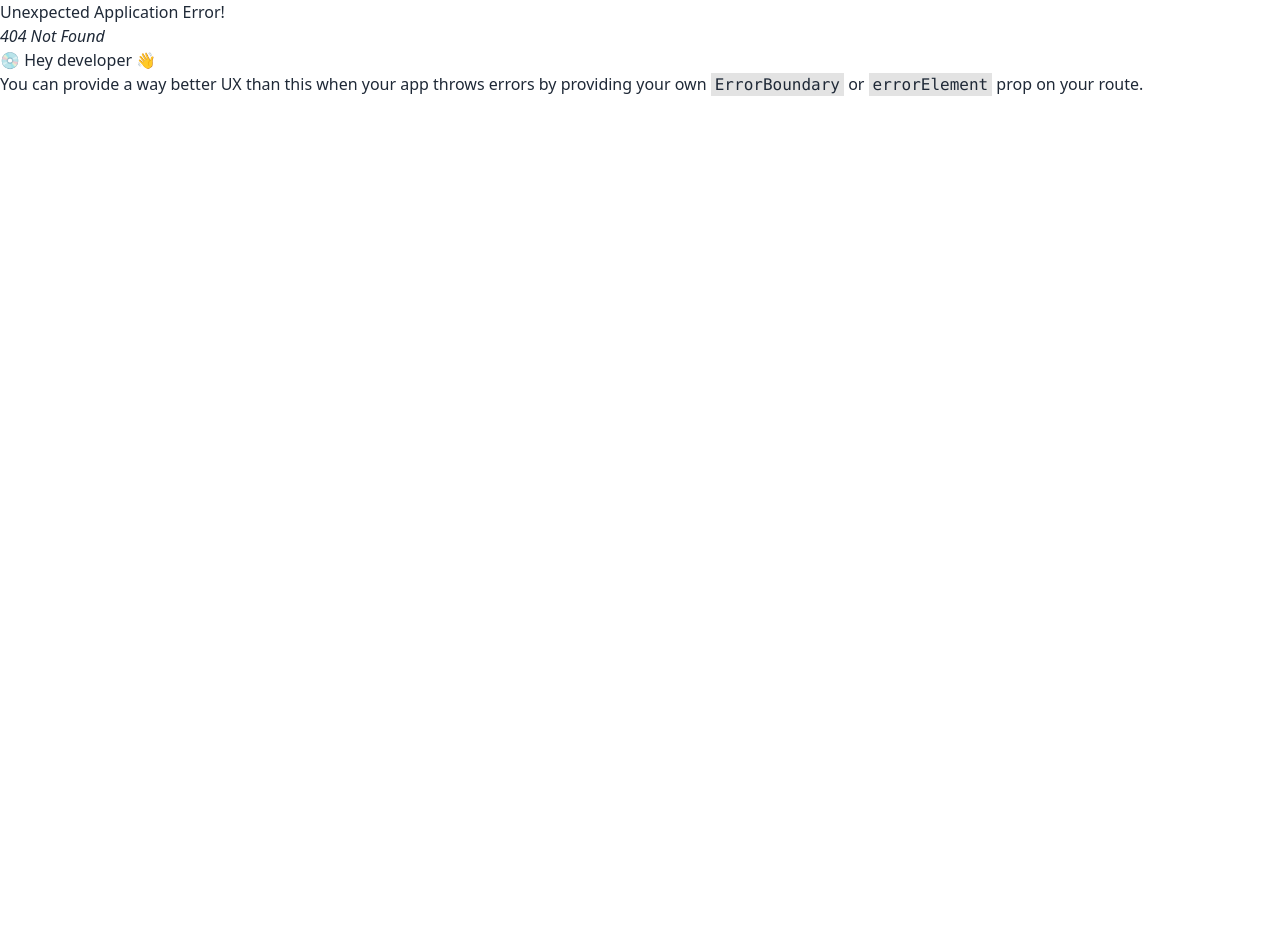
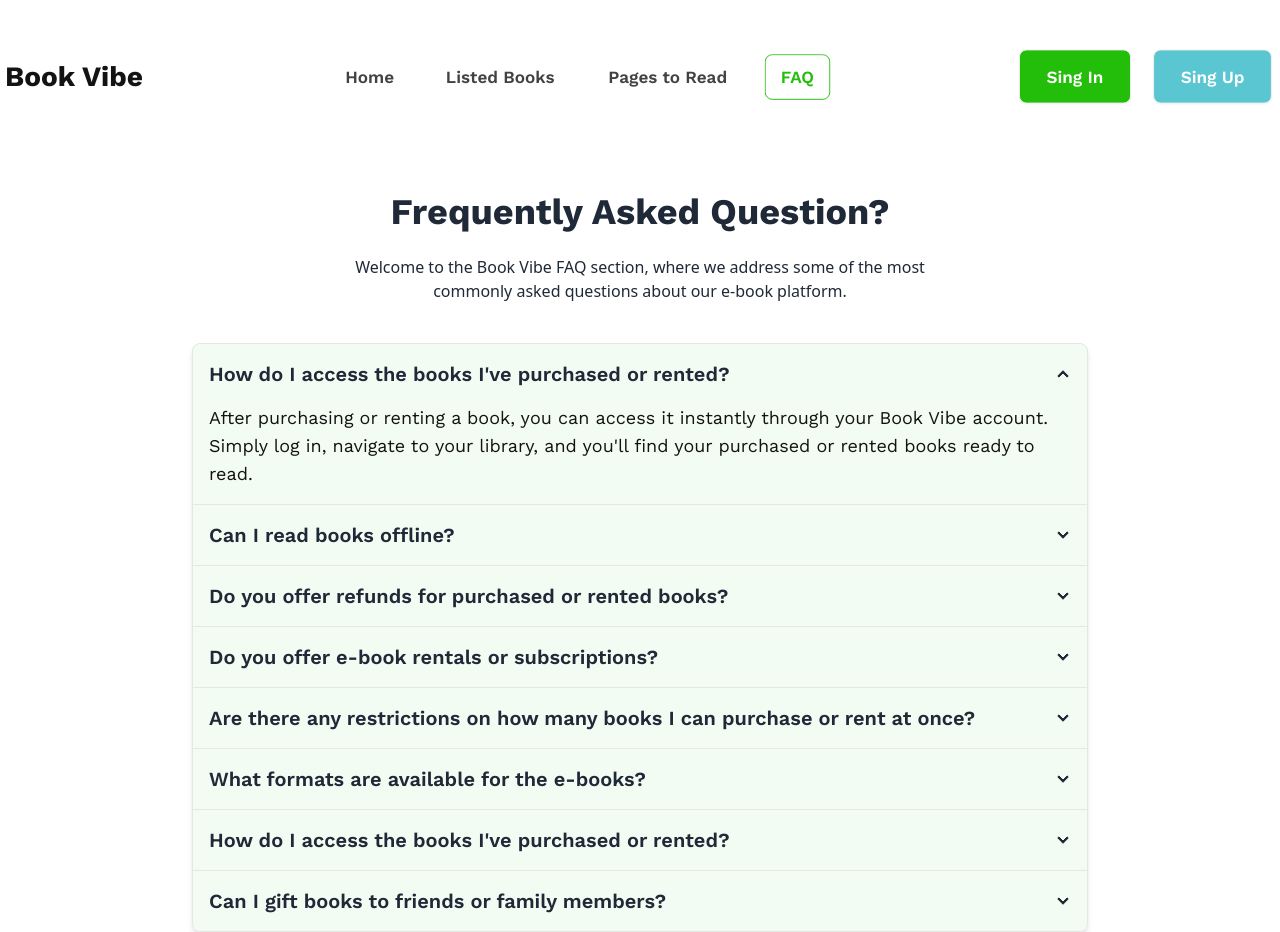
Before and after one commit to omor777/Book-Vibe, a React (Vite) app: page /faq in a window 1280 px wide. Before the commit this address had no page. Before the commit the page ends 800 px from the top, so only its background shows below. Built offline with nearby package versions, Linux system fonts and the light colour scheme; a web font is replaced by a local one.

Commit message:
added faq page

```diff
--- a/src/Routes/Router.jsx
+++ b/src/Routes/Router.jsx
@@ -4,6 +4,7 @@ import BookDetails from "../pages/BookDetails/BookDetails";
 import Home from "../pages/Home/Home";
 import ListedBooks from "../pages/ListedBooks/ListedBooks";
 import PagesToRead from "../pages/PagesToRead/PagesToRead";
+import Faq from "../pages/Faq/Faq";
 
 const router = createBrowserRouter([
   {
@@ -28,6 +29,10 @@ const router = createBrowserRouter([
         element: <BookDetails />,
         loader: () => fetch("/books.json"),
       },
+      {
+        path: "/faq",
+        element: <Faq />,
+      },
     ],
   },
 ]);
--- a/src/components/Navbar/Navbar.jsx
+++ b/src/components/Navbar/Navbar.jsx
@@ -17,7 +17,7 @@ const Navbar = () => {
           className={({ isActive }) => {
             return isActive
               ? "text-lg font-work-sans btn btn-outline text-green-900  font-semibold  rounded-lg border border-green-900 cursor-pointer hover:bg-green-900 hover:border-green-900"
-              : "text-black-80 text-lg font-work-sans btn";
+              : "text-black-80 text-lg font-work-sans btn  bg-transparent border-none shadow-none hover:bg-green-5 hover:text-green-900";
           }}
         >
           Home
@@ -27,7 +27,7 @@ const Navbar = () => {
           className={({ isActive }) => {
             return isActive
               ? "text-lg font-work-sans btn btn-outline text-green-900  font-semibold  rounded-lg border border-green-900 cursor-pointer hover:bg-green-900 hover:border-green-900"
-              : "text-black-80 text-lg font-work-sans btn";
+              : "text-black-80 text-lg font-work-sans btn  bg-transparent border-none shadow-none hover:bg-green-5 hover:text-green-900";
           }}
         >
           Listed Books
@@ -37,10 +37,20 @@ const Navbar = () => {
           className={({ isActive }) => {
             return isActive
               ? "text-lg font-work-sans btn btn-outline text-green-900  font-semibold  rounded-lg border border-green-900 cursor-pointer hover:bg-green-900 hover:border-green-900"
-              : "text-black-80 text-lg font-work-sans btn";
+              : "text-black-80 text-lg font-work-sans btn bg-transparent border-none shadow-none hover:bg-green-5 hover:text-green-900";
           }}
         >
           Pages to Read
+        </NavLink>
+        <NavLink
+          to={"/faq"}
+          className={({ isActive }) => {
+            return isActive
+              ? "text-lg font-work-sans btn btn-outline text-green-900  font-semibold  rounded-lg border border-green-900 cursor-pointer hover:bg-green-900 hover:border-green-900"
+              : "text-black-80 text-lg font-work-sans btn bg-transparent border-none shadow-none hover:bg-green-5 hover:text-green-900";
+          }}
+        >
+          FAQ
         </NavLink>
       </ul>
       <div className="hidden lg:flex items-center gap-4 flex-wrap">
--- a/src/layouts/Root.jsx
+++ b/src/layouts/Root.jsx
@@ -37,7 +37,7 @@ const Root = () => {
                   className={({ isActive }) => {
                     return isActive
                       ? "text-lg font-work-sans btn btn-outline text-green-900  font-semibold  rounded-lg border border-green-900 cursor-pointer hover:bg-green-900 hover:border-green-900"
-                      : "text-black-80 text-lg font-work-sans btn";
+                      : "text-black-80 text-lg font-work-sans btn bg-transparent border-none shadow-none hover:bg-green-5 hover:text-green-900";
                   }}
                 >
                   Home
@@ -47,7 +47,7 @@ const Root = () => {
                   className={({ isActive }) => {
                     return isActive
                       ? "text-lg font-work-sans btn btn-outline text-green-900  font-semibold  rounded-lg border border-green-900 cursor-pointer hover:bg-green-900 hover:border-green-900"
-                      : "text-black-80 text-lg font-work-sans btn";
+                      : "text-black-80 text-lg font-work-sans btn bg-transparent border-none shadow-none hover:bg-green-5 hover:text-green-900";
                   }}
                 >
                   Listed Books
@@ -57,10 +57,20 @@ const Root = () => {
                   className={({ isActive }) => {
                     return isActive
                       ? "text-lg font-work-sans btn btn-outline text-green-900  font-semibold  rounded-lg border border-green-900 cursor-pointer hover:bg-green-900 hover:border-green-900"
-                      : "text-black-80 text-lg font-work-sans btn";
+                      : "text-black-80 text-lg font-work-sans btn bg-transparent border-none shadow-none hover:bg-green-5 hover:text-green-900";
                   }}
                 >
                   Pages to Read
+                </NavLink>
+                <NavLink
+                  to={"/faq"}
+                  className={({ isActive }) => {
+                    return isActive
+                      ? "text-lg font-work-sans btn btn-outline text-green-900  font-semibold  rounded-lg border border-green-900 cursor-pointer hover:bg-green-900 hover:border-green-900"
+                      : "text-black-80 text-lg font-work-sans btn bg-transparent border-none shadow-none hover:bg-green-5 hover:text-green-900";
+                  }}
+                >
+                  FAQ
                 </NavLink>
               </div>
               <div className="flex items-center gap-4 justify-center mb-5">
--- /dev/null
+++ b/src/pages/Faq/Faq.jsx
@@ -0,0 +1,134 @@
+const Faq = () => {
+  return (
+    <section className="container px-4 lg:px-0">
+      <h2 className="text-[clamp(24px,5vw,36px)] font-bold font-work-sans text-center mt-20">
+        Frequently Asked Question?
+      </h2>
+      <p className="max-w-xl text-center mx-auto mt-4">
+        Welcome to the Book Vibe FAQ section, where we address some of the most
+        commonly asked questions about our e-book platform.
+      </p>
+      <div className=" flex items-center justify-center mt-10">
+        <div className="join join-vertical w-full max-w-4xl mx-auto bg-green-5 shadow-md">
+          <div className="collapse collapse-arrow join-item border border-base-300">
+            <input type="radio" name="my-accordion-4" defaultChecked />
+            <div className="collapse-title text-xl font-semibold font-work-sans">
+              How do I access the books I{"'"}ve purchased or rented?
+            </div>
+            <div className="collapse-content text-black-100">
+              <p className="text-lg  font-work-sans ">
+                After purchasing or renting a book, you can access it instantly
+                through your Book Vibe account. Simply log in, navigate to your
+                library, and you{"'"}ll find your purchased or rented books
+                ready to read.
+              </p>
+            </div>
+          </div>
+          <div className="collapse collapse-arrow join-item border border-base-300">
+            <input type="radio" name="my-accordion-4" />
+            <div className="collapse-title text-xl font-semibold font-work-sans">
+              Can I read books offline?
+            </div>
+            <div className="collapse-content text-black-100">
+              <p className="text-lg  font-work-sans text-black-100">
+                Yes, you can download purchased or rented books to your device
+                and read them offline using compatible e-reader apps or
+                software. This allows you to enjoy your favorite books anytime,
+                anywhere, even without an internet connection.
+              </p>
+            </div>
+          </div>
+          <div className="collapse collapse-arrow join-item border border-base-300">
+            <input type="radio" name="my-accordion-4" />
+            <div className="collapse-title text-xl font-semibold font-work-sans">
+              Do you offer refunds for purchased or rented books?
+            </div>
+            <div className="collapse-content text-black-100">
+              <p className="text-lg  font-work-sans text-black-100">
+                We offer refunds in certain circumstances, such as if there{"'"}
+                s a technical issue with the book file or if you accidentally
+                purchase the wrong book. Please contact our customer support
+                team for assistance with refunds.
+              </p>
+            </div>
+          </div>
+          <div className="collapse collapse-arrow join-item border border-base-300">
+            <input type="radio" name="my-accordion-4" />
+            <div className="collapse-title text-xl font-semibold font-work-sans">
+              Do you offer e-book rentals or subscriptions?
+            </div>
+            <div className="collapse-content text-black-100">
+              <p className="text-lg  font-work-sans text-black-100">
+                Yes, we offer both e-book rentals and subscriptions. You can
+                choose the option that best fits your reading habits and
+                preferences. Rentals typically allow you to access the book for
+                a specific duration, while subscriptions provide unlimited
+                access to a selection of books for a monthly fee.
+              </p>
+            </div>
+          </div>
+          <div className="collapse collapse-arrow join-item border border-base-300">
+            <input type="radio" name="my-accordion-4" />
+            <div className="collapse-title text-xl font-semibold font-work-sans">
+              Are there any restrictions on how many books I can purchase or
+              rent at once?
+            </div>
+            <div className="collapse-content text-black-100">
+              <p className="text-lg  font-work-sans text-black-100">
+                No, there are no limits on the number of books you can purchase
+                or rent at once. Feel free to explore our collection and select
+                as many books as you{"'"}d like to add to your library.
+              </p>
+            </div>
+          </div>
+          <div className="collapse collapse-arrow join-item border border-base-300">
+            <input type="radio" name="my-accordion-4" />
+            <div className="collapse-title text-xl font-semibold font-work-sans">
+              What formats are available for the e-books?
+            </div>
+            <div className="collapse-content text-black-100">
+              <p className="text-lg  font-work-sans text-black-100">
+                Our e-books are available in various formats compatible with
+                most e-readers and devices, including EPUB, PDF, and MOBI. You
+                can select the format that works best for you during the
+                checkout process.
+              </p>
+            </div>
+          </div>
+          <div className="collapse collapse-arrow join-item border border-base-300">
+            <input type="radio" name="my-accordion-4" />
+            <div className="collapse-title text-xl font-semibold font-work-sans">
+              How do I access the books I{"'"}ve purchased or rented?
+            </div>
+            <div className="collapse-content text-black-100">
+              <p className="text-lg  font-work-sans text-black-100">
+                After purchasing or renting a book, you can access it instantly
+                through your Book Vibe account. Simply log in, navigate to your
+                library, and you{"'"}ll find your purchased or rented books
+                ready to read.
+              </p>
+            </div>
+          </div>
+          <div className="collapse collapse-arrow join-item border border-base-300">
+            <input type="radio" name="my-accordion-4" />
+            <div className="collapse-title text-xl font-semibold font-work-sans">
+              Can I gift books to friends or family members?
+            </div>
+            <div className="collapse-content text-black-100">
+              <p className="text-lg  font-work-sans text-black-100">
+                Yes, you can easily gift books to your friends or family members
+                through Book Vibe. Simply select the book you{"'"}d like to
+                gift, choose the Gift option during checkout, and enter the
+                recipient
+                {"'"}s email address. They{"'"}ll receive a notification and
+                instructions on how to redeem their gift.
+              </p>
+            </div>
+          </div>
+        </div>
+      </div>
+    </section>
+  );
+};
+
+export default Faq;
--- a/tailwind.config.js
+++ b/tailwind.config.js
@@ -6,7 +6,7 @@ export default {
       sm: "576px",
       md: "768px",
       lg: "1024px",
-      xl: "1170px",
+      xl: "1270px",
     },
     extend: {
       fontFamily: {
```
